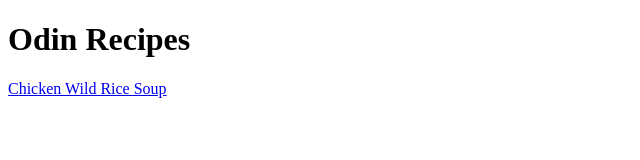
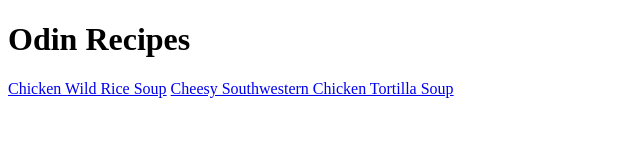
Before and after one commit to HenchmanNo21/odin-recipes, a plain HTML site: page index.html in a window 1280 px wide. Shown: the whole page, without its empty margins (0-640 px from the left). Drawn offline with Linux system fonts and the light colour scheme.

Commit message:
Added cheesy southwestern chicken soup link

```diff
--- a/index.html
+++ b/index.html
@@ -7,5 +7,6 @@
     <body>
         <h1>Odin Recipes</h1>
         <a href="recipes/chicken-wild-rice-soup.html">Chicken Wild Rice Soup</a>
+        <a href="recipes/cheesy-southwestern-chicken-tortilla-soup.html">Cheesy Southwestern Chicken Tortilla Soup</a>
     </body>
 </html>
```
